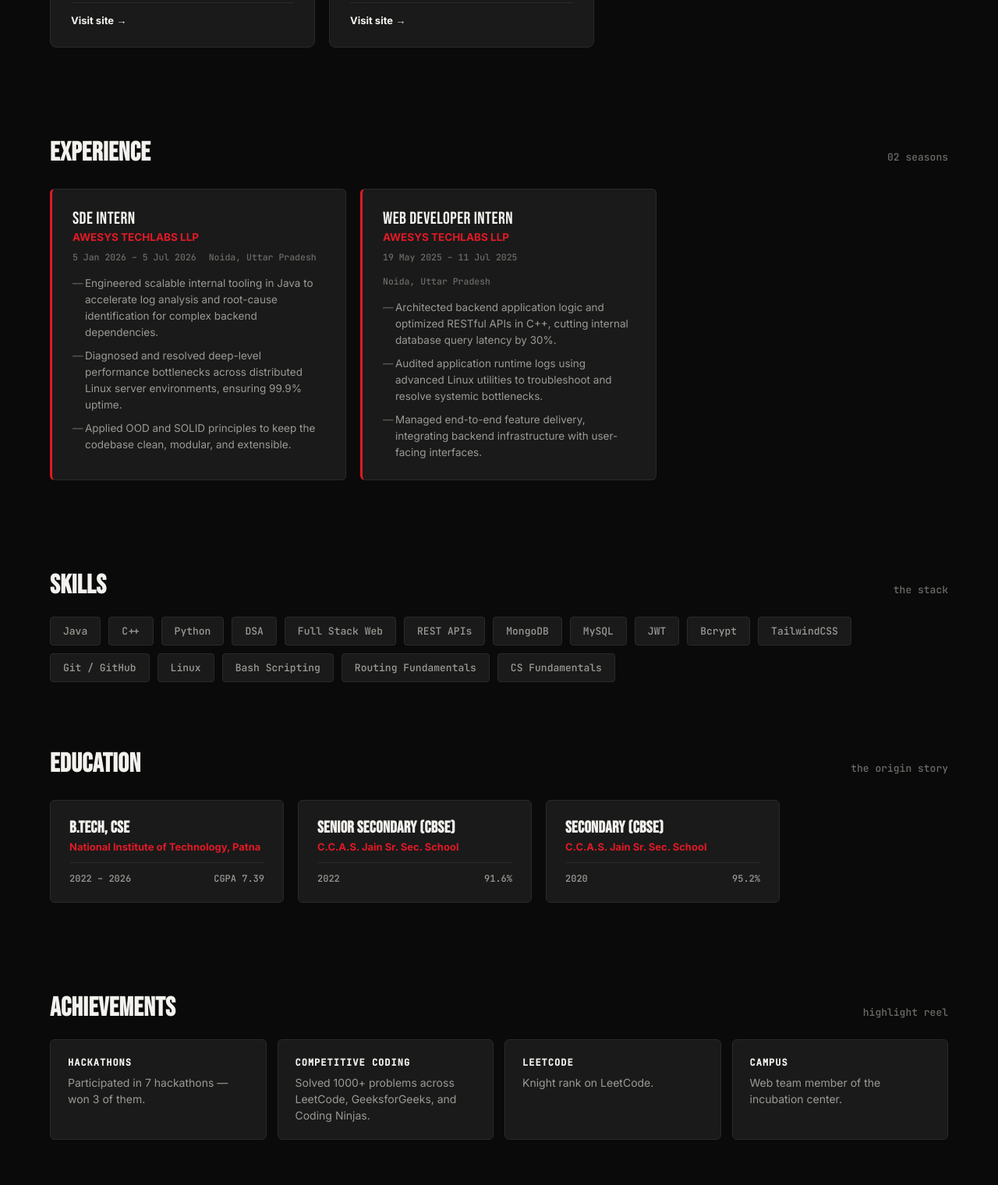
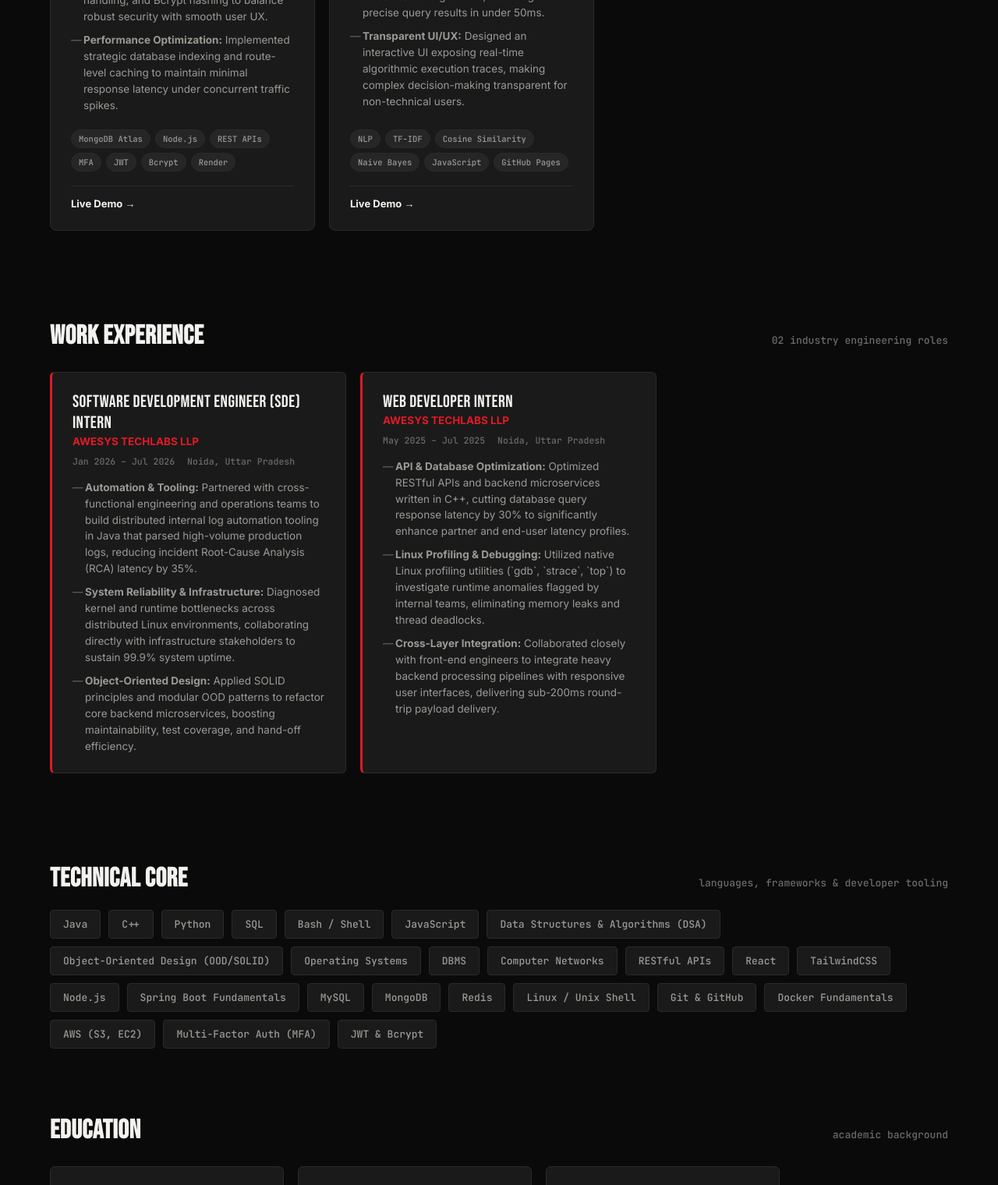
Before and after one commit to PraveenJha0909/portfolio, a plain HTML site: page index.html in a window 1280 px wide. Shown: the part 1280-2800 px from the top of the page at 78% size. Drawn offline with Linux system fonts and the light colour scheme.

Commit message:
Update index.html

```diff
--- a/index.html
+++ b/index.html
@@ -3,13 +3,12 @@
 <head>
     <meta charset="UTF-8">
     <meta name="viewport" content="width=device-width, initial-scale=1.0">
-<title>Praveen Jha</title>
+    <title>Praveen Jha — Software Engineer, Full-Stack & Systems Engineer</title>
     <link rel="preconnect" href="https://fonts.googleapis.com">
     <link href="https://fonts.googleapis.com/css2?family=Bebas+Neue&family=Inter:wght@400;500;600;700;800&family=JetBrains+Mono:wght@500&display=swap" rel="stylesheet">
-<link rel="stylesheet" href="style.css">
+    <link rel="stylesheet" href="style.css?v=1.2">
 </head>
 <body>
-
     <nav id="nav">
         <div class="brand">PJ<span>.</span></div>
         <div class="nav-links">
@@ -17,17 +16,18 @@
             <a href="#experience">Experience</a>
             <a href="#skills">Skills</a>
             <a href="#education">Education</a>
+            <a href="#achievements">Achievements</a>
         </div>
         <a class="nav-cta" href="mailto:praveenj.ug22.cs@nitp.ac.in">Contact</a>
     </nav>
 
     <header class="hero">
-  <div class="eyebrow">Now Streaming · Available for opportunities</div>
+        <div class="eyebrow">Now Streaming · Open to SDE &amp; Solutions Engineering Roles</div>
         <h1>PRAVEEN<br><em>JHA</em></h1>
-  <p class="role">B.Tech in <b>Computer Science &amp; Engineering</b>, NIT Patna — backend-leaning full-stack developer.</p>
-  <p class="synopsis">I build scalable backend systems and full-stack products — from internal tooling that diagnoses server bottlenecks to social platforms with real-time auth and an NLP chatbot that resolves queries without a single external API call. Java, C++, and a habit of shipping.</p>
+        <p class="role">Computer Science Graduate (B.Tech, NIT Patna, 2026) — Backend Systems, Distributed Tooling &amp; Full-Stack Engineer.</p>
+        <p class="synopsis">I bridge engineering execution with complex stakeholder needs. Expert in building low-latency distributed automation tools, high-availability media architectures, and zero-API offline NLP search engines. Strong foundation in DSA (1,000+ problems solved), system design, and Linux kernel debugging.</p>
         <div class="hero-actions">
-    <a href="#projects" class="btn btn-primary">▶ View Projects</a>
+            <a href="#projects" class="btn btn-primary">▶ Explore Projects</a>
             <a href="mailto:praveenj.ug22.cs@nitp.ac.in" class="btn btn-secondary">Get In Touch</a>
         </div>
         <div class="hero-meta">
@@ -35,149 +35,149 @@
             <a href="tel:+918295975246">+91 82959 75246</a>
             <span>Sonipat, Haryana, India</span>
             <a href="https://github.com/PraveenJha0909" target="_blank" rel="noopener">GitHub ↗</a>
-    <a href="https://linkedin.com/in/praveen-jha-666b60270" target="_blank" rel="noopener">LinkedIn ↗</a>
+            <a href="https://linkedin.com/in/praveen-jha" target="_blank" rel="noopener">LinkedIn ↗</a>
         </div>
         <div class="scroll-cue"><div class="bar"></div>SCROLL</div>
     </header>
 
     <section class="row-section" id="projects">
         <div class="row-head">
-    <h2>Projects</h2>
-    <span class="row-sub">02 titles · live</span>
+            <h2>Featured Projects</h2>
+            <span class="row-sub">02 flagship systems · production deployed</span>
         </div>
         <div class="row-track">
-
             <div class="proj-card">
                 <span class="match-badge">98% Match</span>
                 <div class="proj-num">EP. 01</div>
-      <h3>PJ Social Web</h3>
-      <a class="proj-link" href="https://praveen-gram-p0ab.onrender.com/" target="_blank" rel="noopener">praveen-gram-p0ab.onrender.com</a>
+                <h3>PJGram — High-Availability Media Platform</h3>
+                <a class="proj-link" href="https://praveen-gram-p0ab.onrender.com/" target="_blank" rel="noopener">praveen-gram-p0ab.onrender.com ↗</a>
                 <ul>
-        <li>Built and deployed a full-stack social platform using Render and MongoDB Atlas for media and data storage.</li>
-        <li>Implemented multi-factor authentication (MFA) to secure user endpoints and session management.</li>
-        <li>Optimized database schemas and API routing to ensure low latency during peak traffic.</li>
+                    <li><b>Architecture &amp; Data Pipeline:</b> Engineered a full-stack social platform end-to-end from data modeling to cloud deployment, supporting real-time media ingestion, user feed generation, and persistent storage on MongoDB Atlas.</li>
+                    <li><b>Security &amp; Auth Infrastructure:</b> Designed and deployed a secure multi-layered authentication pipeline integrating Multi-Factor Authentication (MFA), JWT session handling, and Bcrypt hashing to balance robust security with smooth user UX.</li>
+                    <li><b>Performance Optimization:</b> Implemented strategic database indexing and route-level caching to maintain minimal response latency under concurrent traffic spikes.</li>
                 </ul>
                 <div class="tag-row">
-        <span class="tag">MongoDB</span><span class="tag">REST APIs</span><span class="tag">MFA</span><span class="tag">Render</span>
+                    <span class="tag">MongoDB Atlas</span><span class="tag">Node.js</span><span class="tag">REST APIs</span><span class="tag">MFA</span><span class="tag">JWT</span><span class="tag">Bcrypt</span><span class="tag">Render</span>
                 </div>
-      <a class="visit-link" href="https://praveen-gram-p0ab.onrender.com/" target="_blank" rel="noopener">Visit site →</a>
+                <a class="visit-link" href="https://praveen-gram-p0ab.onrender.com/" target="_blank" rel="noopener">Live Demo →</a>
             </div>
 
             <div class="proj-card">
                 <span class="match-badge">96% Match</span>
                 <div class="proj-num">EP. 02</div>
-      <h3>NIT Patna ChatBot</h3>
-      <a class="proj-link" href="https://praveenjha0909.github.io/nit-patna-chatbot/" target="_blank" rel="noopener">praveenjha0909.github.io/nit-patna-chatbot</a>
+                <h3>NIT Patna ChatBot — Client-Side NLP Search Engine</h3>
+                <a class="proj-link" href="https://praveenjha0909.github.io/nit-patna-chatbot/" target="_blank" rel="noopener">praveenjha0909.github.io/nit-patna-chatbot ↗</a>
                 <ul>
-        <li>Built a browser-based NLP chatbot using TF-IDF, Cosine Similarity, and Naive Bayes on GitHub Pages.</li>
-        <li>Engineered zero-API-call query resolution over a 130-page institutional database.</li>
-        <li>Designed a responsive UI with real-time algorithm tracing for transparent query matching.</li>
+                    <li><b>Zero-API Offline Engine:</b> Architected an offline, completely client-side NLP query engine capable of parsing and querying a 130-page institutional document corpus with zero external API dependencies or cloud overhead.</li>
+                    <li><b>Algorithmic Matcher:</b> Implemented vector space matching utilizing TF-IDF, Cosine Similarity, and Naive Bayes classification algorithms, returning precise query results in under 50ms.</li>
+                    <li><b>Transparent UI/UX:</b> Designed an interactive UI exposing real-time algorithmic execution traces, making complex decision-making transparent for non-technical users.</li>
                 </ul>
                 <div class="tag-row">
-        <span class="tag">NLP</span><span class="tag">TF-IDF</span><span class="tag">Naive Bayes</span><span class="tag">GitHub Pages</span>
+                    <span class="tag">NLP</span><span class="tag">TF-IDF</span><span class="tag">Cosine Similarity</span><span class="tag">Naive Bayes</span><span class="tag">JavaScript</span><span class="tag">GitHub Pages</span>
                 </div>
-      <a class="visit-link" href="https://praveenjha0909.github.io/nit-patna-chatbot/" target="_blank" rel="noopener">Visit site →</a>
+                <a class="visit-link" href="https://praveenjha0909.github.io/nit-patna-chatbot/" target="_blank" rel="noopener">Live Demo →</a>
             </div>
-
         </div>
     </section>
 
     <section class="row-section" id="experience">
         <div class="row-head">
-    <h2>Experience</h2>
-    <span class="row-sub">02 seasons</span>
+            <h2>Work Experience</h2>
+            <span class="row-sub">02 industry engineering roles</span>
         </div>
         <div class="row-track">
-
             <div class="exp-card">
-      <div class="exp-role">SDE Intern</div>
+                <div class="exp-role">Software Development Engineer (SDE) Intern</div>
                 <div class="exp-org">AWESYS TECHLABS LLP</div>
-      <div class="exp-dates"><span>5 Jan 2026 – 5 Jul 2026</span><span>Noida, Uttar Pradesh</span></div>
+                <div class="exp-dates"><span>Jan 2026 – Jul 2026</span><span>Noida, Uttar Pradesh</span></div>
                 <ul>
-        <li>Engineered scalable internal tooling in Java to accelerate log analysis and root-cause identification for complex backend dependencies.</li>
-        <li>Diagnosed and resolved deep-level performance bottlenecks across distributed Linux server environments, ensuring 99.9% uptime.</li>
-        <li>Applied OOD and SOLID principles to keep the codebase clean, modular, and extensible.</li>
+                    <li><b>Automation &amp; Tooling:</b> Partnered with cross-functional engineering and operations teams to build distributed internal log automation tooling in Java that parsed high-volume production logs, reducing incident Root-Cause Analysis (RCA) latency by 35%.</li>
+                    <li><b>System Reliability &amp; Infrastructure:</b> Diagnosed kernel and runtime bottlenecks across distributed Linux environments, collaborating directly with infrastructure stakeholders to sustain 99.9% system uptime.</li>
+                    <li><b>Object-Oriented Design:</b> Applied SOLID principles and modular OOD patterns to refactor core backend microservices, boosting maintainability, test coverage, and hand-off efficiency.</li>
                 </ul>
             </div>
 
             <div class="exp-card">
                 <div class="exp-role">Web Developer Intern</div>
-      <div class="exp-org">AWESYS TECHLABS LLP </div>
-      <div class="exp-dates"><span>19 May 2025 – 11 Jul 2025</span><span>Noida, Uttar Pradesh
-</span></div>
+                <div class="exp-org">AWESYS TECHLABS LLP</div>
+                <div class="exp-dates"><span>May 2025 – Jul 2025</span><span>Noida, Uttar Pradesh</span></div>
                 <ul>
-        <li>Architected backend application logic and optimized RESTful APIs in C++, cutting internal database query latency by 30%.</li>
-        <li>Audited application runtime logs using advanced Linux utilities to troubleshoot and resolve systemic bottlenecks.</li>
-        <li>Managed end-to-end feature delivery, integrating backend infrastructure with user-facing interfaces.</li>
+                    <li><b>API &amp; Database Optimization:</b> Optimized RESTful APIs and backend microservices written in C++, cutting database query response latency by 30% to significantly enhance partner and end-user latency profiles.</li>
+                    <li><b>Linux Profiling &amp; Debugging:</b> Utilized native Linux profiling utilities (`gdb`, `strace`, `top`) to investigate runtime anomalies flagged by internal teams, eliminating memory leaks and thread deadlocks.</li>
+                    <li><b>Cross-Layer Integration:</b> Collaborated closely with front-end engineers to integrate heavy backend processing pipelines with responsive user interfaces, delivering sub-200ms round-trip payload delivery.</li>
                 </ul>
             </div>
-
         </div>
     </section>
 
     <section class="row-section" id="skills">
         <div class="row-head">
-    <h2>Skills</h2>
-    <span class="row-sub">the stack</span>
+            <h2>Technical Core</h2>
+            <span class="row-sub">languages, frameworks &amp; developer tooling</span>
         </div>
         <div class="skills-wrap">
             <span class="skill-chip">Java</span>
             <span class="skill-chip">C++</span>
             <span class="skill-chip">Python</span>
-    <span class="skill-chip">DSA</span>
-    <span class="skill-chip">Full Stack Web</span>
-    <span class="skill-chip">REST APIs</span>
+            <span class="skill-chip">SQL</span>
+            <span class="skill-chip">Bash / Shell</span>
+            <span class="skill-chip">JavaScript</span>
+            <span class="skill-chip">Data Structures &amp; Algorithms (DSA)</span>
+            <span class="skill-chip">Object-Oriented Design (OOD/SOLID)</span>
+            <span class="skill-chip">Operating Systems</span>
+            <span class="skill-chip">DBMS</span>
+            <span class="skill-chip">Computer Networks</span>
+            <span class="skill-chip">RESTful APIs</span>
+            <span class="skill-chip">React</span>
+            <span class="skill-chip">TailwindCSS</span>
+            <span class="skill-chip">Node.js</span>
+            <span class="skill-chip">Spring Boot Fundamentals</span>
+            <span class="skill-chip">MySQL</span>
             <span class="skill-chip">MongoDB</span>
-    <span class="skill-chip">MySQL</span>
-    <span class="skill-chip">JWT</span>
-    <span class="skill-chip">Bcrypt</span>
-    <span class="skill-chip">TailwindCSS</span>
-    <span class="skill-chip">Git / GitHub</span>
-    <span class="skill-chip">Linux</span>
-    <span class="skill-chip">Bash Scripting</span>
-    <span class="skill-chip">Routing Fundamentals</span>
-    <span class="skill-chip">CS Fundamentals</span>
+            <span class="skill-chip">Redis</span>
+            <span class="skill-chip">Linux / Unix Shell</span>
+            <span class="skill-chip">Git &amp; GitHub</span>
+            <span class="skill-chip">Docker Fundamentals</span>
+            <span class="skill-chip">AWS (S3, EC2)</span>
+            <span class="skill-chip">Multi-Factor Auth (MFA)</span>
+            <span class="skill-chip">JWT &amp; Bcrypt</span>
         </div>
     </section>
 
     <section class="row-section" id="education">
         <div class="row-head">
             <h2>Education</h2>
-    <span class="row-sub">the origin story</span>
+            <span class="row-sub">academic background</span>
         </div>
         <div class="row-track">
-
             <div class="edu-card">
-      <h3>B.Tech, CSE</h3>
+                <h3>Bachelor of Technology — Computer Science &amp; Engineering</h3>
                 <div class="edu-org">National Institute of Technology, Patna</div>
-      <div class="edu-meta"><span>2022 – 2026</span><span>CGPA 7.39</span></div>
+                <div class="edu-meta"><span>Dec 2022 – Jun 2026</span><span>CGPA: 7.39 / 10.0</span></div>
             </div>
-
             <div class="edu-card">
-      <h3>Senior Secondary (CBSE)</h3>
-      <div class="edu-org">C.C.A.S. Jain Sr. Sec. School</div>
-      <div class="edu-meta"><span>2022</span><span>91.6%</span></div>
+                <h3>Class XII (CBSE) — Senior Secondary</h3>
+                <div class="edu-org">C.C.A.S. Jain Senior Secondary School</div>
+                <div class="edu-meta"><span>2020 – 2022</span><span>Percentage: 91.6%</span></div>
             </div>
-
             <div class="edu-card">
-      <h3>Secondary (CBSE)</h3>
-      <div class="edu-org">C.C.A.S. Jain Sr. Sec. School</div>
-      <div class="edu-meta"><span>2020</span><span>95.2%</span></div>
+                <h3>Class X (CBSE) — Secondary</h3>
+                <div class="edu-org">C.C.A.S. Jain Senior Secondary School</div>
+                <div class="edu-meta"><span>2020</span><span>Percentage: 95.2%</span></div>
             </div>
-
         </div>
     </section>
 
     <section class="row-section" id="achievements">
         <div class="row-head">
-    <h2>Achievements</h2>
-    <span class="row-sub">highlight reel</span>
+            <h2>Achievements &amp; Leadership</h2>
+            <span class="row-sub">milestones &amp; active roles</span>
         </div>
         <div class="ach-grid">
-    <div class="ach-item"><b>HACKATHONS</b>Participated in 7 hackathons — won 3 of them.</div>
-    <div class="ach-item"><b>COMPETITIVE CODING</b>Solved 1000+ problems across LeetCode, GeeksforGeeks, and Coding Ninjas.</div>
-    <div class="ach-item"><b>LEETCODE</b>Knight rank on LeetCode.</div>
-    <div class="ach-item"><b>CAMPUS</b>Web team member of the incubation center.</div>
+            <div class="ach-item"><b>LEETCODE KNIGHT</b>Achieved Knight rank (top global percentile) with 1,000+ algorithmic problems solved across LeetCode, GeeksforGeeks, and Coding Ninjas.</div>
+            <div class="ach-item"><b>3x HACKATHON WINNER</b>Competed in 7 regional and national hackathons, placing 1st in 3 events through robust full-stack and systems solutions.</div>
+            <div class="ach-item"><b>LEADERSHIP</b>Technical Core Member at Incubation Center — led web architecture initiatives and coordinated across multi-disciplinary teams to ship projects.</div>
+            <div class="ach-item"><b>SYSTEMS EXPERIENCE</b>In-depth practical understanding of Linux low-level profiling tools (`gdb`, `strace`, `top`) and zero-overhead client-side computation.</div>
         </div>
     </section>
 
@@ -188,7 +188,7 @@
                 <a href="mailto:praveenj.ug22.cs@nitp.ac.in">✉ praveenj.ug22.cs@nitp.ac.in</a>
                 <a href="tel:+918295975246">☎ +91 82959 75246</a>
                 <a href="https://github.com/PraveenJha0909" target="_blank" rel="noopener">⌥ github.com/PraveenJha0909</a>
-      <a href="https://linkedin.com/in/praveen-jha-666b60270" target="_blank" rel="noopener">in linkedin.com/in/praveen-jha</a>
+                <a href="https://linkedin.com/in/praveen-jha" target="_blank" rel="noopener">in linkedin.com/in/praveen-jha</a>
             </div>
         </div>
         <div class="footer-bottom">
@@ -196,7 +196,6 @@
             <span>Sonipat, Haryana, India</span>
         </div>
     </footer>
-
     <script src="script.js"></script>
 </body>
 </html>
```
Lines whose indentation alone changed are shown as unchanged.
